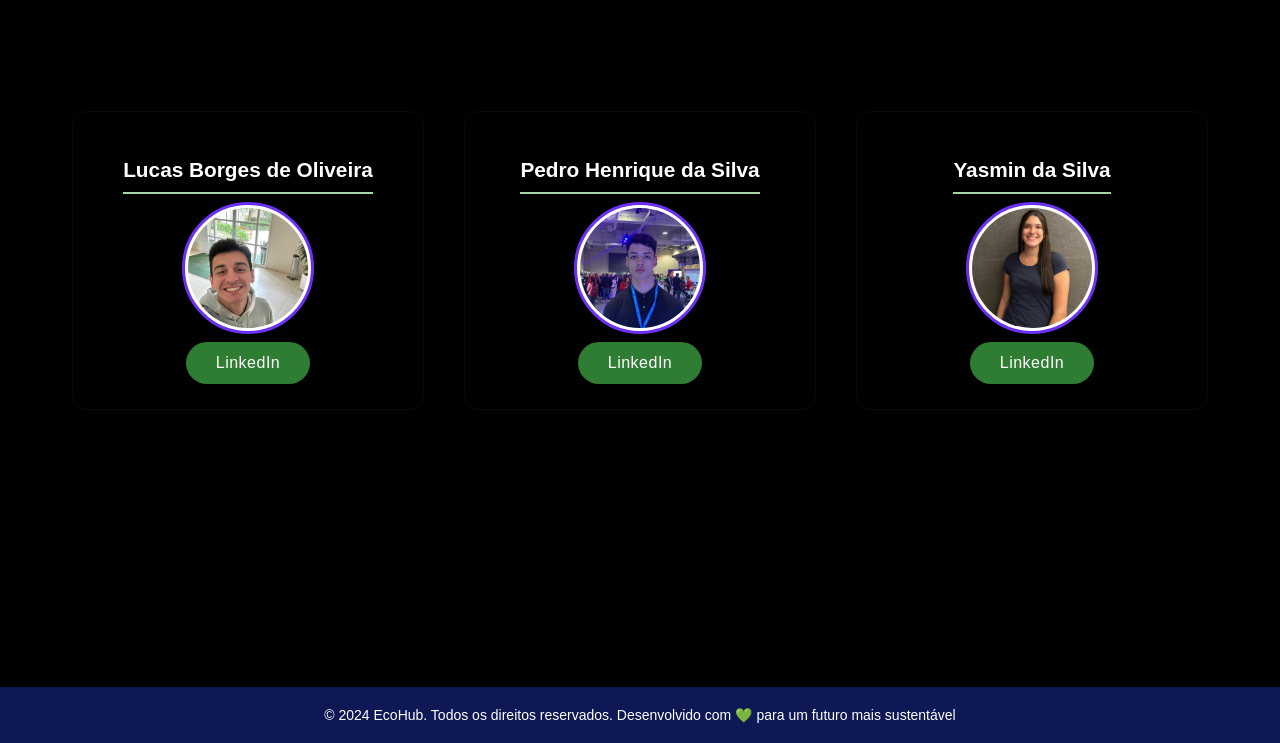
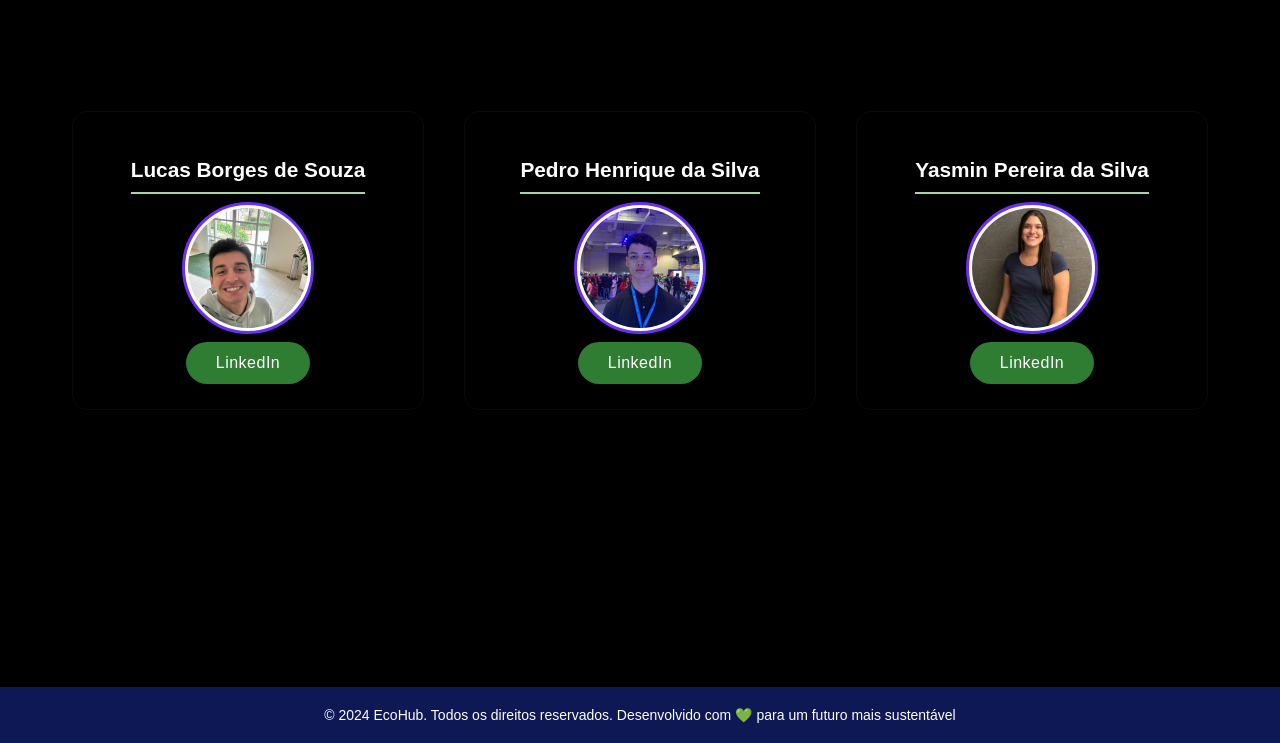
Before and after one commit to L-Y-P-Tech/GS-EcoHub, a plain HTML site: page desenvolvedores.html in a window 1280 px wide. Shown: the part 57-800 px from the top of the page. Drawn offline with Linux system fonts and the light colour scheme.

Commit message:
commit 21/11 22:10

```diff
--- a/desenvolvedores.html
+++ b/desenvolvedores.html
@@ -30,7 +30,7 @@
 
     <div class="developers">
         <div class="dev-profile">
-            <p class="dev-name">Lucas Borges de Oliveira</p>
+            <p class="dev-name">Lucas Borges de Souza</p>
             <img src="png/LucasFoto.jpg" alt="Desenvolvedor Lucas" class="dev-photo">
             <a href="https://www.linkedin.com/in/lucas-borges-de-souza-21b691235/" class="linkedin-link" >LinkedIn</a>
         </div>
@@ -40,7 +40,7 @@
             <a href="https://www.linkedin.com/in/pedrohenrique2004/" class="linkedin-link" >LinkedIn</a>
         </div>
         <div class="dev-profile">
-            <p class="dev-name">Yasmin da Silva</p>
+            <p class="dev-name">Yasmin Pereira da Silva</p>
             <img src="png/YasminFoto.jpg" alt="Desenvolvedor Yasmin" class="dev-photo">
             <a href="https://www.linkedin.com/in/yasmin-silva-9b28b01a2/" class="linkedin-link">LinkedIn</a>
         </div>
```
